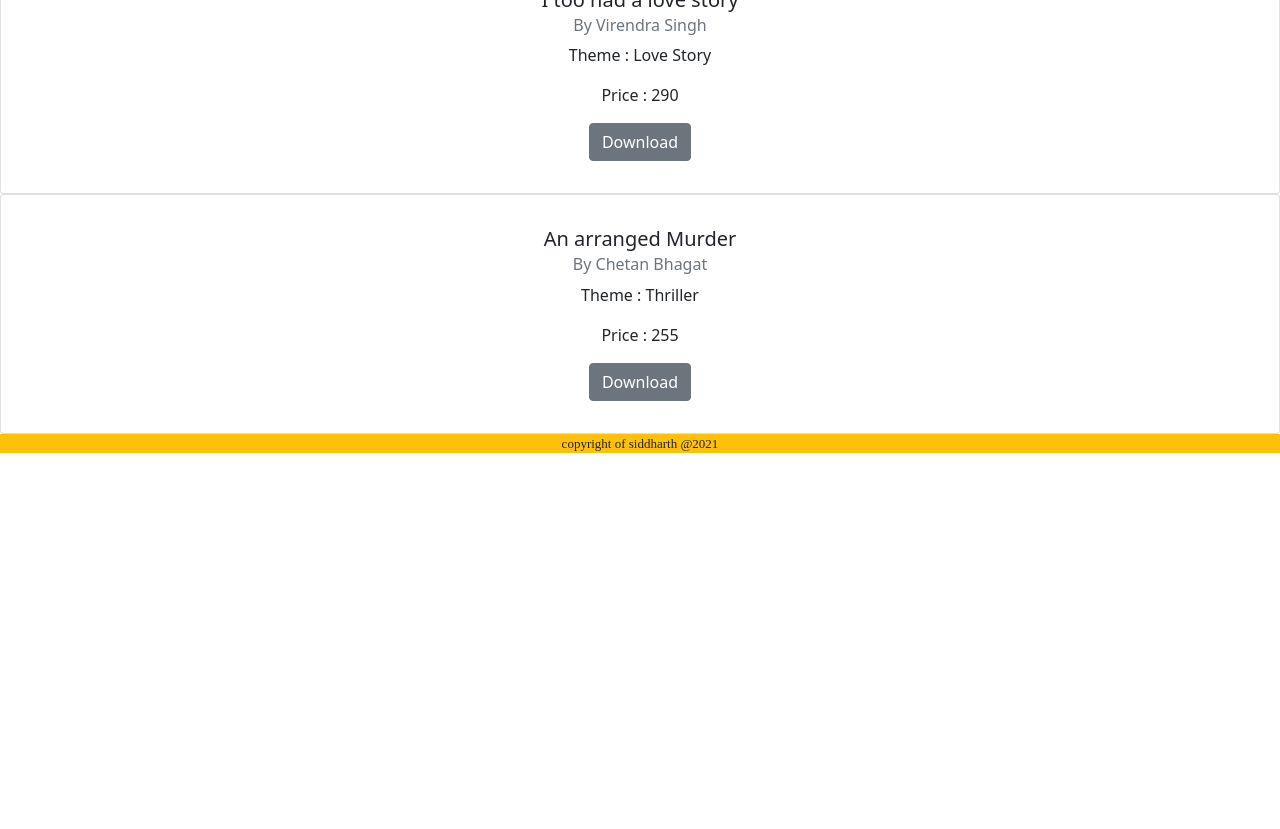
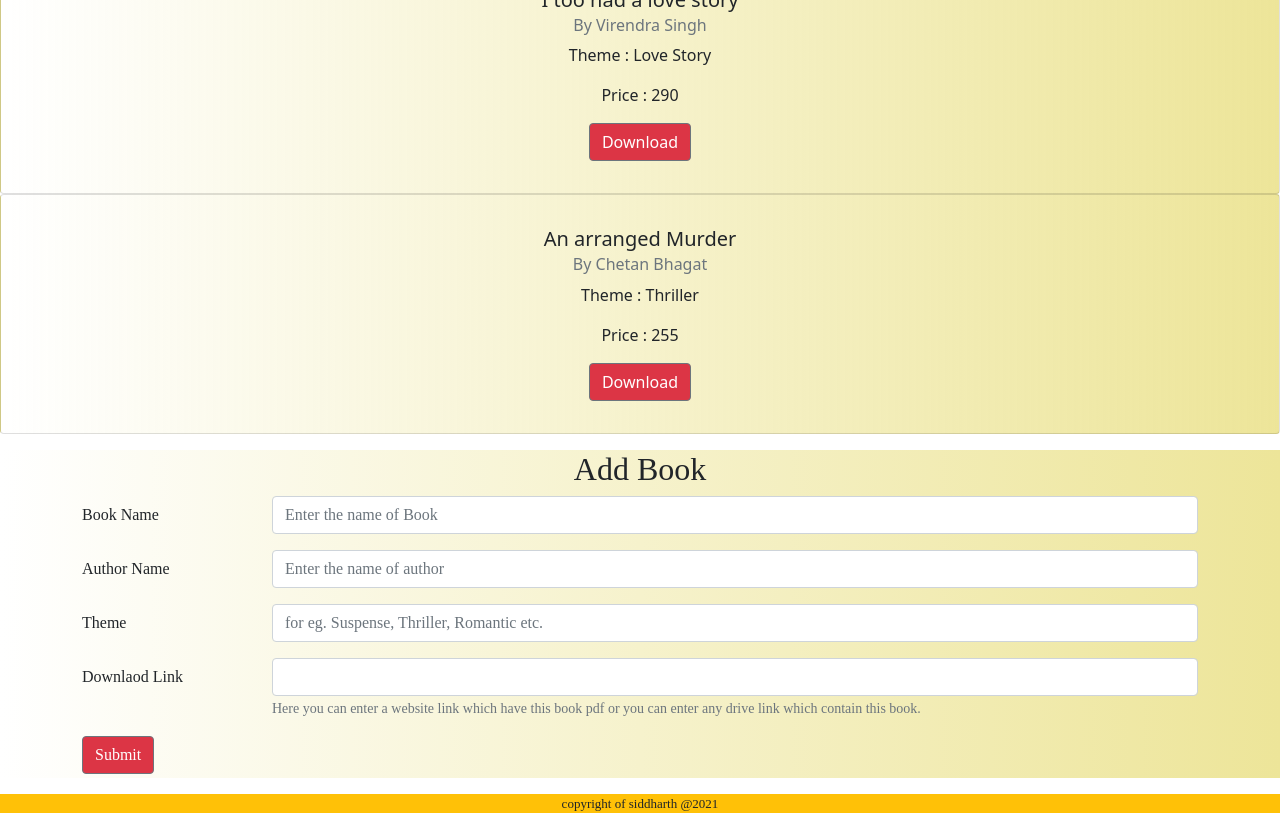
Before and after one commit to Siddharth352/Book-shop, a React (Create React App) app: page / in a window 1280 px wide. Shown: the part 420-1249 px from the top of the page. Before the commit the page ends 889 px from the top, so only its background shows below. Built offline with nearby package versions, Linux system fonts and the light colour scheme.

Commit message:
Adding book and viewing BookList component done

```diff
--- /dev/null
+++ b/src/Components/AddBook.js
@@ -0,0 +1,97 @@
+import React from "react";
+import { Button, Col, Container, Form, FormGroup, FormText, Input, Label } from "reactstrap";
+
+export default ()=>{
+    function SaveData(event){
+        event.preventDefault();
+        var newObject = {bookName:"",author:"",theme:"",downlaodLink:""};
+        newObject.author = event.target.AuthorName.value;
+        newObject.bookName = event.target.BookName.value;
+        newObject.theme = event.target.Theme.value;
+        newObject.downlaodLink = event.target.DownlaodLink.value
+
+        console.log(newObject);
+        //save Object to database
+    }
+
+    return <div className="AddingBookContainer">
+        <Container className="mt-3 mb-3">
+
+    <h2 className="text-center">Add Book </h2>
+        <Form onSubmit={SaveData}>
+    <FormGroup row>
+        <Label
+        for="BookName"
+        sm={2}
+        >
+        Book Name
+        </Label>
+        <Col sm={10}>
+        <Input
+            id="BookName"
+            name="BookName"
+            placeholder="Enter the name of Book"
+            type="text"
+        />
+        </Col>
+    </FormGroup>
+    <FormGroup row>
+        <Label
+        for="AuthorName"
+        sm={2}
+        >
+        Author Name
+        </Label>
+        <Col sm={10}>
+        <Input
+            id="AuthorName"
+            name="AuthorName"
+            placeholder="Enter the name of author"
+            type="text"
+        />
+        </Col>
+    </FormGroup>
+
+
+    <FormGroup row>
+        <Label
+        for="Theme"
+        sm={2}
+        >
+        Theme
+        </Label>
+        <Col sm={10}>
+        <Input
+            id="Theme"
+            name="Theme"
+            placeholder="for eg. Suspense, Thriller, Romantic etc."
+            type="text"
+        />
+        </Col>
+    </FormGroup>
+    <FormGroup row>
+        <Label
+        for="DownloadLink"
+        sm={2}
+        >
+        Downlaod Link
+        </Label>
+        <Col sm={10}>
+        <Input
+            id="DownlaodLink"
+            name="DownloadLink"
+            type="text"
+        />
+        <FormText>
+            Here you can enter a website link which have this book pdf or you can enter any drive link which contain this book.
+        </FormText>
+        </Col>
+    </FormGroup>
+    <Button type="submit"  className="bg-danger mb-1">
+    Submit
+  </Button>
+    </Form>
+    </Container>
+    </div>
+
+}
--- a/src/Components/BookLayout.js
+++ b/src/Components/BookLayout.js
@@ -9,8 +9,8 @@
 
     console.log(props);
     return(
-        <div className="text-center">
-    <Card
+        <div className="text-center ">
+    <Card className="cardLayout"
         body
         outline
     >
@@ -28,7 +28,7 @@
             <p>Theme : {props.props.theme}</p>
             <p>Price : {props.props.cost}</p>
         </CardText>
-        <Button onClick={downloadLink}>
+        <Button className="bg-danger" onClick={downloadLink}>
             Download
         </Button>
         </CardBody>
--- a/src/Components/Home.js
+++ b/src/Components/Home.js
@@ -2,11 +2,13 @@
 import Header from "./Header"
 import Footer from "./Footer";
 import BookList from "./BookList";
+import AddBook from "./AddBook";
 export default()=>{
 
     return <div>
             <Header/>
             <BookList/>
+            <AddBook/>
             <Footer/>
     </div>
 
--- a/src/cSS/Styles.css
+++ b/src/cSS/Styles.css
@@ -14,3 +14,12 @@
     font-size: small;
 
 }
+.AddingBookContainer{
+    background-image: linear-gradient(to right, rgba(255, 255, 255, 0.3), rgb(237, 229, 153)) !important;
+    font-family: 'Times New Roman', Times, serif;
+    font-size: medium;
+}
+.cardLayout{
+
+   background-image: linear-gradient(to right, rgba(255, 255, 255, 0.3), rgb(237, 229, 153)) !important;
+}
```
